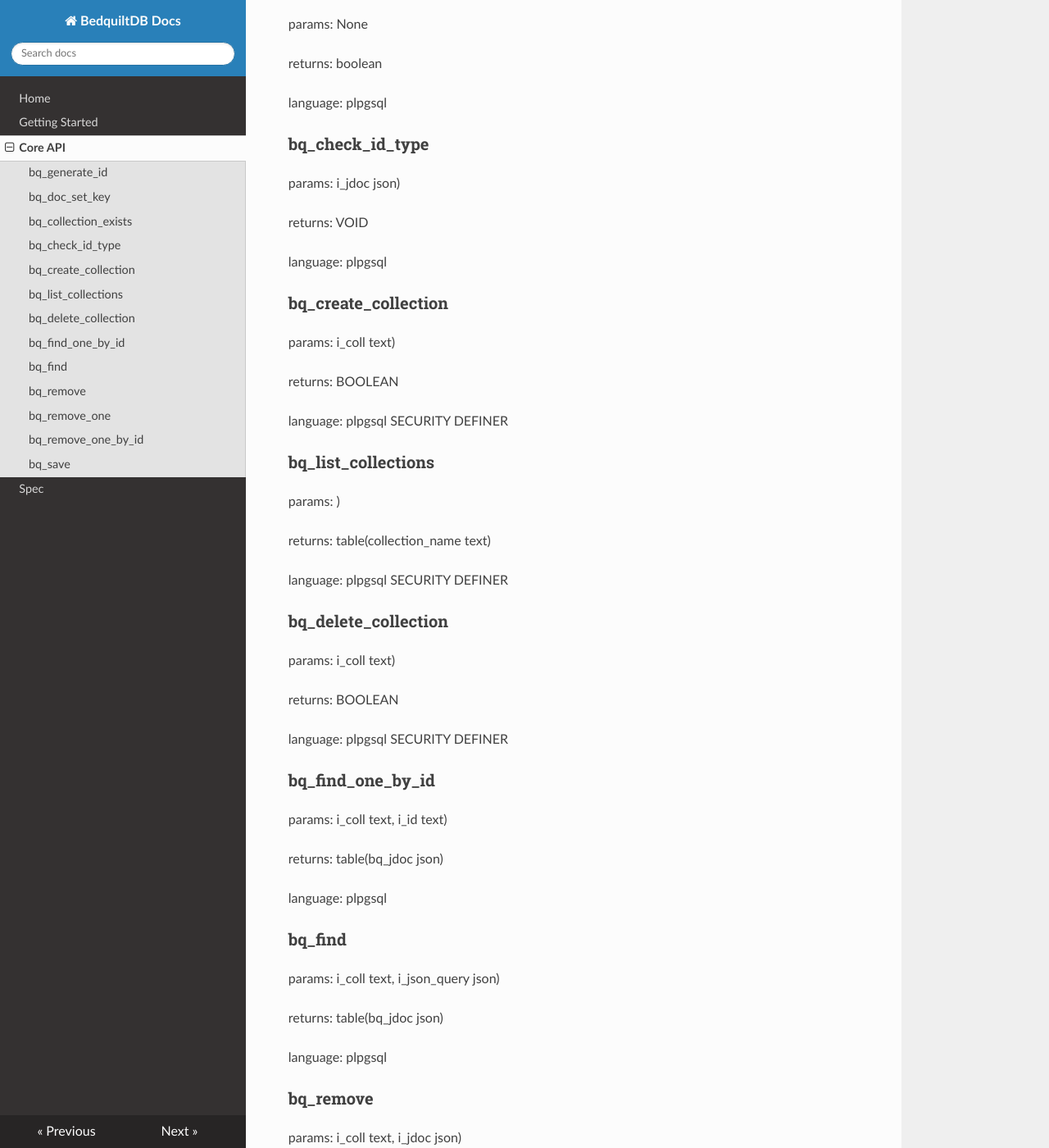
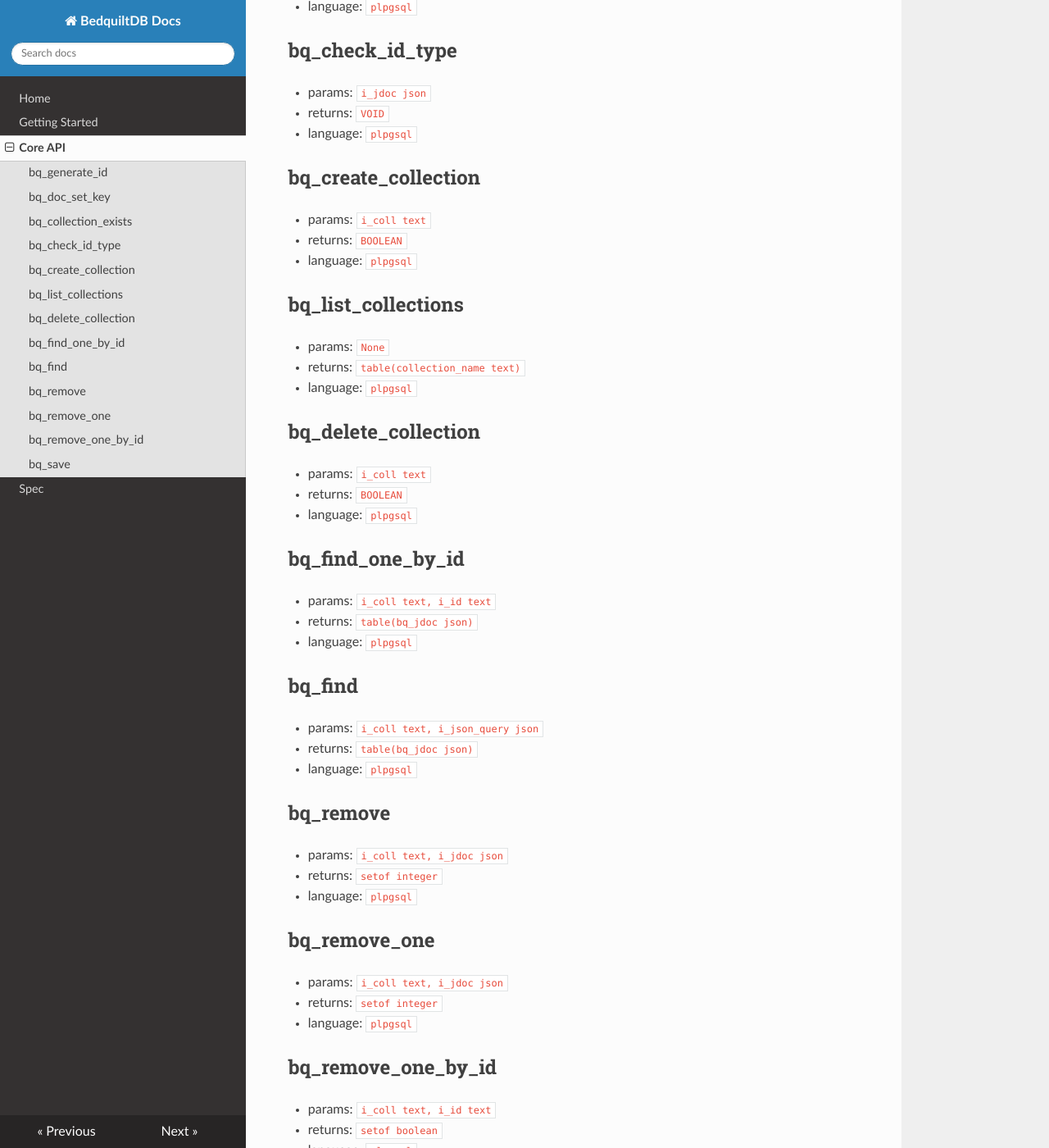
Before and after one commit to BedquiltDB/bedquilt-core, an MkDocs documentation site: the page built from doc/api_docs.md, in a window 1280 px wide and 1400 px high, scrolled down 653 px. Shown: the whole window at 82% size. Built offline with MkDocs 1.6.1, drawn with Linux system fonts in a browser that asks for light colours; nearby versions of some CDN libraries; old or Windows-style settings are respelled for this version of MkDocs; some of the changed text lies outside the part shown.

Commit message:
Better doc generation

```diff
--- a/doc/api_docs.md
+++ b/doc/api_docs.md
@@ -8,154 +8,116 @@
 
 
 
-### bq\_generate\_id
+## bq\_generate\_id
 
-params: None
-
-returns: char(24)
-
-language: plpgsql
+- params: `None`
+- returns: `char(24)`
+- language: `plpgsql`
 
 
 
 
+## bq\_doc\_set\_key
 
-### bq\_doc\_set\_key
-
-params: i\_jdoc json, i\_key text, i\_val anyelement)
-
-returns: json
-
-language: plpgsql
+- params: `i_jdoc json, i_key text, i_val anyelement`
+- returns: `json`
+- language: `plpgsql`
 
 
 
 
+## bq\_collection\_exists
 
-### bq\_collection\_exists
-
-params: None
-
-returns: boolean
-
-language: plpgsql
+- params: `None`
+- returns: `boolean`
+- language: `plpgsql`
 
 
 
 
+## bq\_check\_id\_type
 
-### bq\_check\_id\_type
-
-params: i\_jdoc json)
-
-returns: VOID
-
-language: plpgsql
+- params: `i_jdoc json`
+- returns: `VOID`
+- language: `plpgsql`
 
 
 
 
+## bq\_create\_collection
 
-### bq\_create\_collection
-
-params: i\_coll text)
-
-returns: BOOLEAN
-
-language: plpgsql SECURITY DEFINER
+- params: `i_coll text`
+- returns: `BOOLEAN`
+- language: `plpgsql`
 
 
 
 
+## bq\_list\_collections
 
-### bq\_list\_collections
-
-params: )
-
-returns: table(collection\_name text)
-
-language: plpgsql SECURITY DEFINER
+- params: `None`
+- returns: `table(collection_name text)`
+- language: `plpgsql`
 
 
 
 
+## bq\_delete\_collection
 
-### bq\_delete\_collection
-
-params: i\_coll text)
-
-returns: BOOLEAN
-
-language: plpgsql SECURITY DEFINER
+- params: `i_coll text`
+- returns: `BOOLEAN`
+- language: `plpgsql`
 
 
 
 
+## bq\_find\_one\_by\_id
 
-### bq\_find\_one\_by\_id
-
-params: i\_coll text, i\_id text)
-
-returns: table(bq\_jdoc json)
-
-language: plpgsql
+- params: `i_coll text, i_id text`
+- returns: `table(bq_jdoc json)`
+- language: `plpgsql`
 
 
 
 
+## bq\_find
 
-### bq\_find
-
-params: i\_coll text, i\_json\_query json)
-
-returns: table(bq\_jdoc json)
-
-language: plpgsql
+- params: `i_coll text, i_json_query json`
+- returns: `table(bq_jdoc json)`
+- language: `plpgsql`
 
 
 
 
+## bq\_remove
 
-### bq\_remove
-
-params: i\_coll text, i\_jdoc json)
-
-returns: setof integer
-
-language: plpgsql
+- params: `i_coll text, i_jdoc json`
+- returns: `setof integer`
+- language: `plpgsql`
 
 
 
 
+## bq\_remove\_one
 
-### bq\_remove\_one
-
-params: i\_coll text, i\_jdoc json)
-
-returns: setof integer
-
-language: plpgsql
+- params: `i_coll text, i_jdoc json`
+- returns: `setof integer`
+- language: `plpgsql`
 
 
 
 
+## bq\_remove\_one\_by\_id
 
-### bq\_remove\_one\_by\_id
-
-params: i\_coll text, i\_id text)
-
-returns: setof boolean
-
-language: plpgsql
+- params: `i_coll text, i_id text`
+- returns: `setof boolean`
+- language: `plpgsql`
 
 
 
 
+## bq\_save
 
-### bq\_save
-
-params: i\_coll text, i\_jdoc json)
-
-returns: text
-
-language: plpgsql
+- params: `i_coll text, i_jdoc json`
+- returns: `text`
+- language: `plpgsql`
```
Also changed, not shown: 1 other file.
